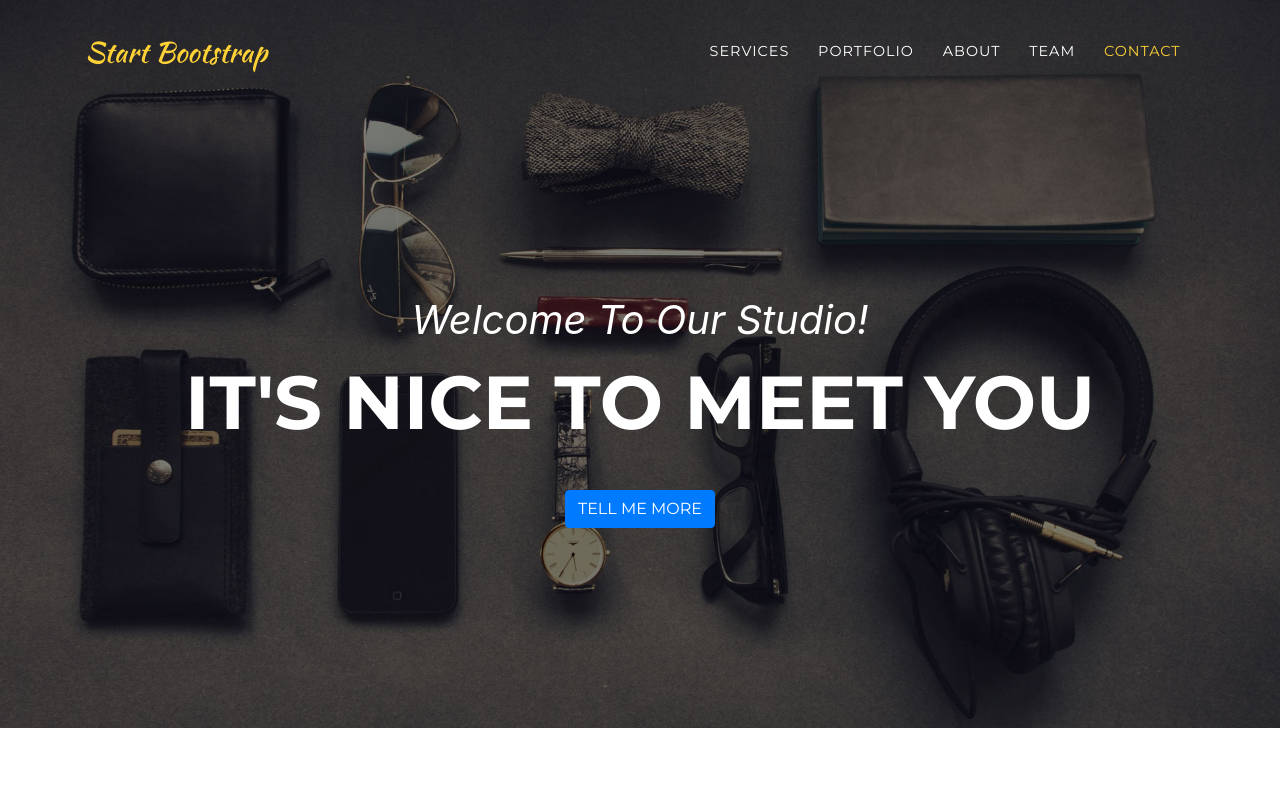
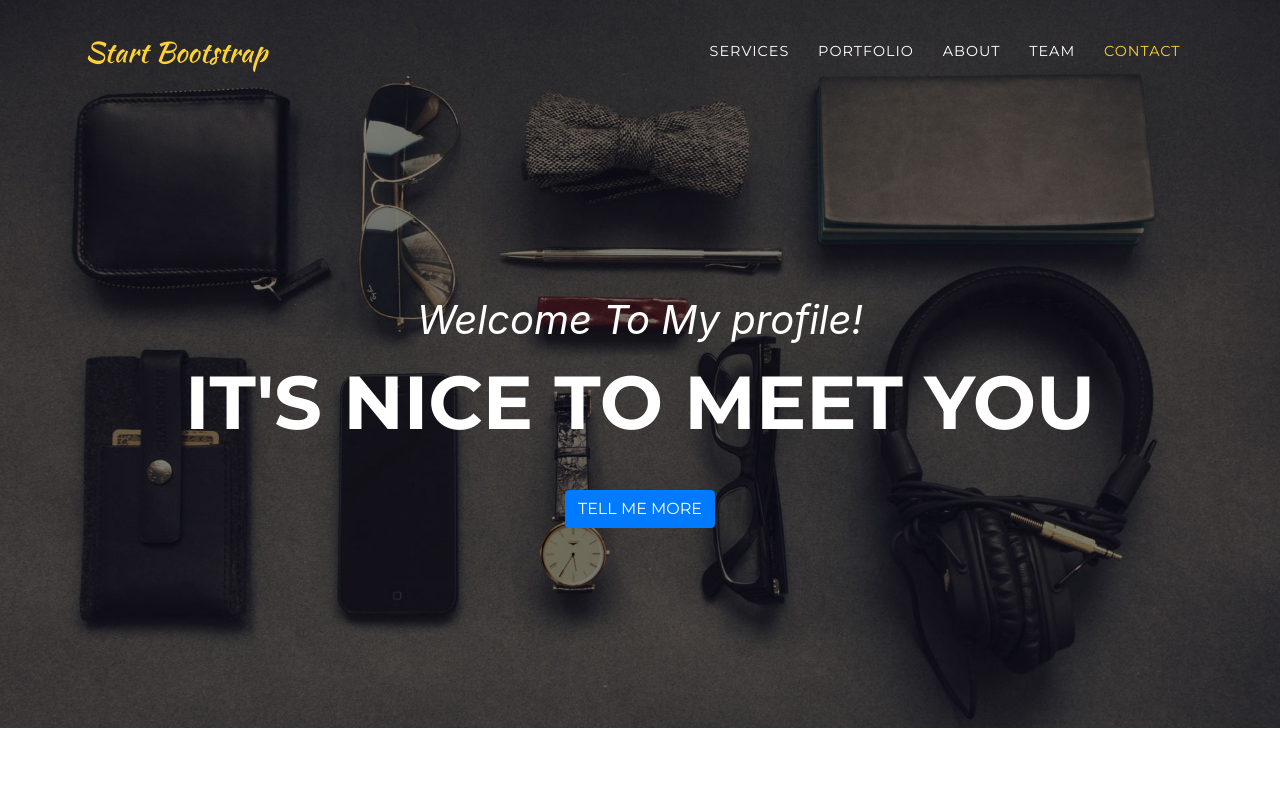
Before and after one commit to NikitaSmirnov17/Nikita17, a website with bundled scripts: page index.html in a window 1280 px wide. Shown: the top 800 px of the page. Built offline with nearby package versions, Linux system fonts and the light colour scheme; files whose address does not match are found by name; a web font is replaced by a local one.

Commit message:
Update index.html

```diff
--- a/index.html
+++ b/index.html
@@ -61,7 +61,7 @@
     <header class="masthead">
       <div class="container">
         <div class="intro-text">
-          <div class="intro-lead-in">Welcome To Our Studio!</div>
+          <div class="intro-lead-in">Welcome To My profile!</div>
           <div class="intro-heading text-uppercase">It's Nice To Meet You</div>
           <a class="btn btn-primary btn-xl text-uppercase js-scroll-trigger" href="#services">Tell Me More</a>
         </div>
```
